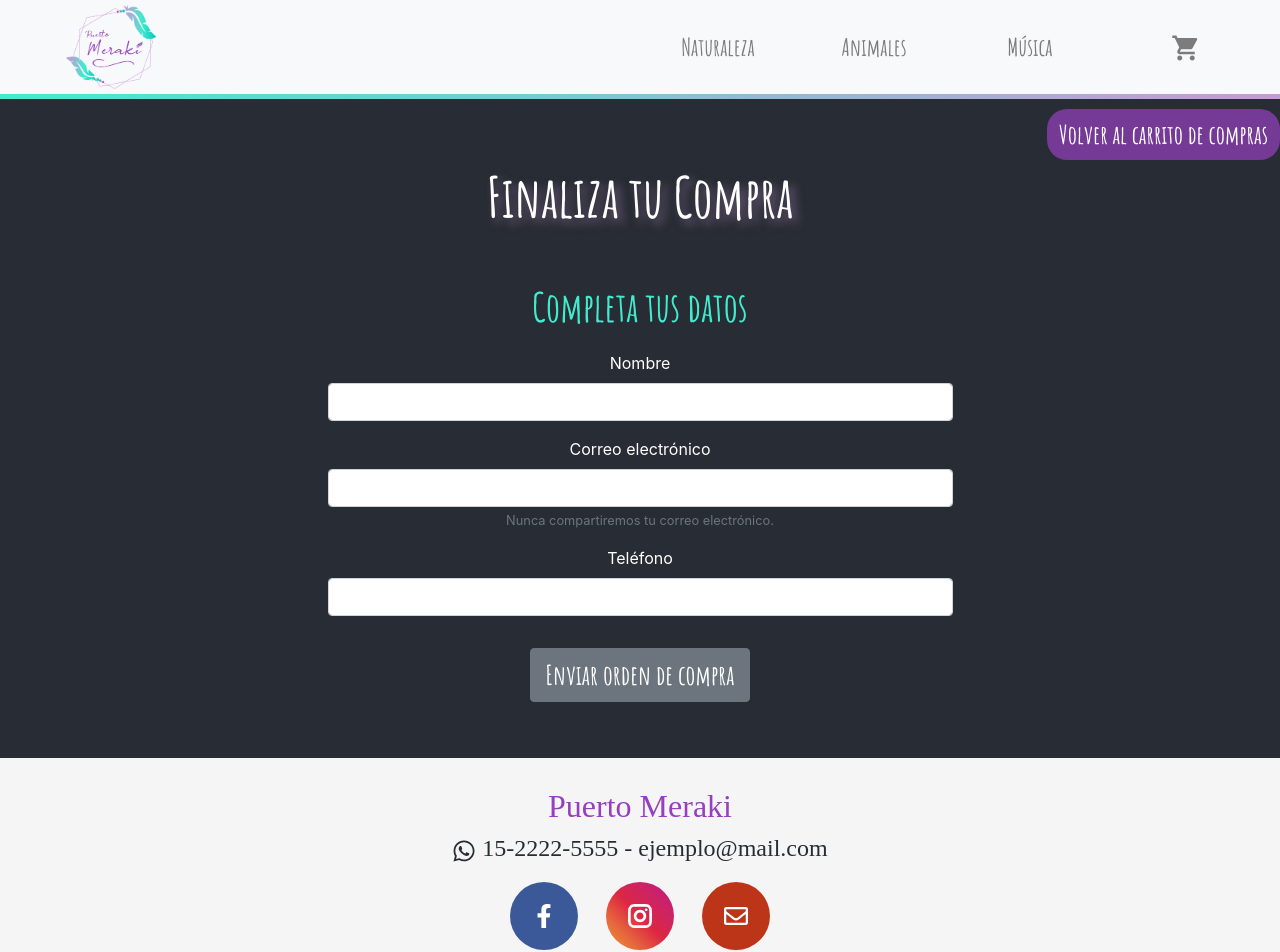
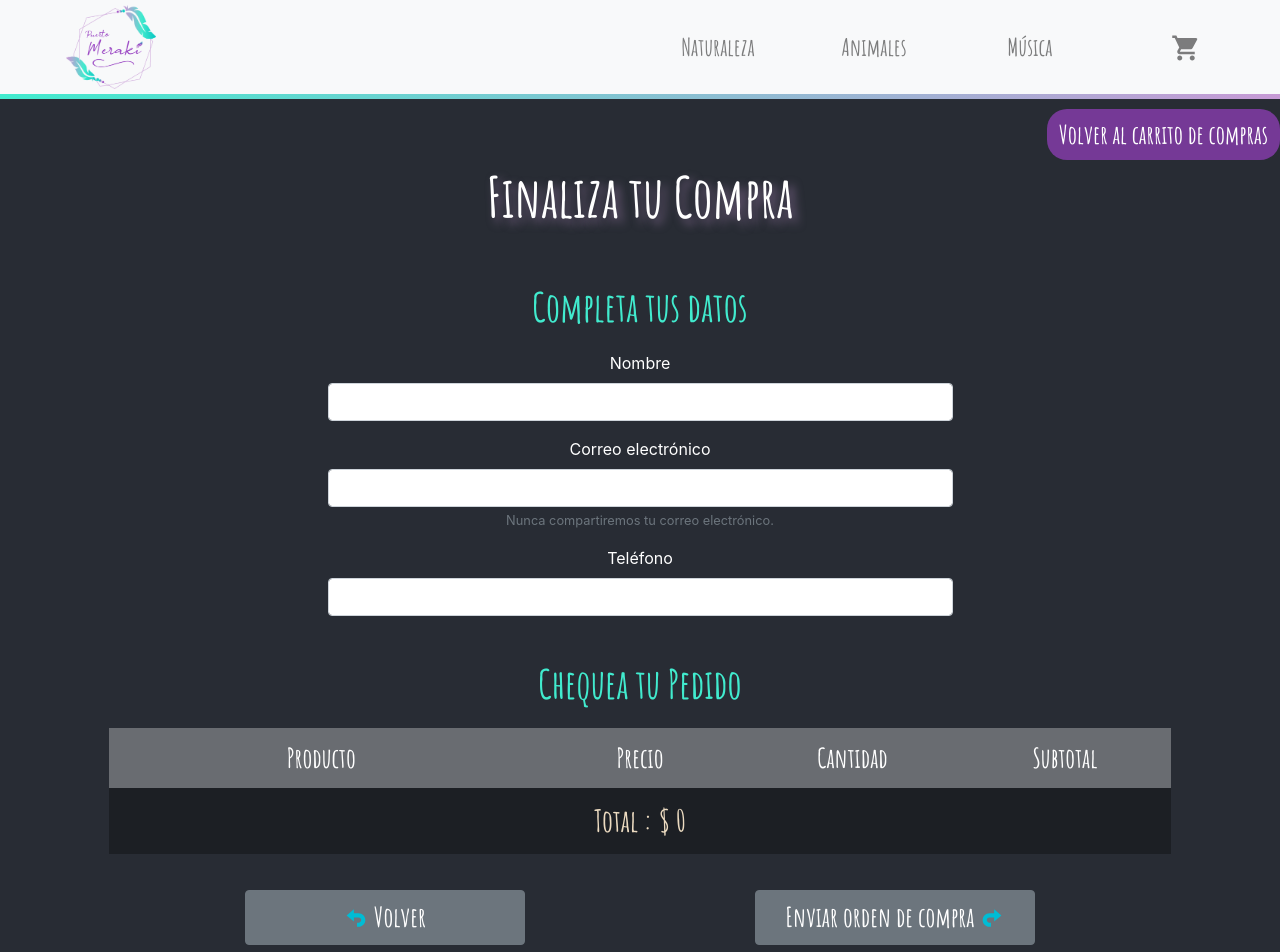
Before and after one commit to victorianastasi/puerto-meraki, a React (Create React App) app: page /checkout in a window 1280 px wide. Shown: the top 952 px of the page. Built offline with nearby package versions, Linux system fonts and the light colour scheme; a web font is replaced by a local one.

Commit message:
Changed Checkout, CartContext and Cart

```diff
--- a/src/Components/Cart/Cart.css
+++ b/src/Components/Cart/Cart.css
@@ -36,7 +36,7 @@
     font-size: 1.7rem;
     font-weight: 600;
     margin: 0 1rem;
-    width: 220px;
+    width: 250px;
     font-weight: 600;
 }
 @media screen and (max-width: 576px){
--- a/src/Components/Cart/Cart.js
+++ b/src/Components/Cart/Cart.js
@@ -1,17 +1,13 @@
 import React, {useContext} from 'react'
 import './Cart.css';
+import { ImArrowLeft2, ImArrowRight2 } from 'react-icons/im';
+import { FiShoppingCart } from 'react-icons/fi';
 import { CartContext } from "../../context/CartContext";
 import CartItem from "../CartItem/CartItem";
 import { Link } from 'react-router-dom';
 
 const Cart = () => {
-    const { cart, clear } = useContext(CartContext);
-
-    let total = 0;
-
-    for (let i = 0; i < cart.length; i++) {
-        total = total + cart[i].item.price * cart[i].quantity;
-    }
+    const { cart, clear, total } = useContext(CartContext);
 
     if(cart.length === 0){
          return(
@@ -30,12 +26,12 @@ const Cart = () => {
                 <div>
                     {cart.map((item, key) => <CartItem key={key} {...item} />)}
                     <div>
-                        <p className="cart-total">Total: $ {total} </p>
+                        <p className="cart-total">Total: $ {total}</p>
                     </div>
                     <div className="row buttons-shop">
-                        <button className="btn btn-info btn-shop" onClick={() => clear()}>Vaciar Carrito</button>
-                        <Link to="/" className=" btn btn-info btn-shop">Volver a los productos</Link>
-                        <Link to="/checkout" className=" btn btn-info btn-shop">Finalizar Compra</Link>
+                        <Link to="/" className=" btn btn-info btn-shop"><ImArrowLeft2 /> Volver a los productos</Link>
+                        <button className="btn btn-info btn-shop" onClick={() => clear()}>Vaciar Carrito <FiShoppingCart /></button>
+                        <Link to="/checkout" className=" btn btn-info btn-shop">Finalizar Compra <ImArrowRight2 /></Link>
                     </div>
                 </div>
             </div>
--- a/src/Components/CartItem/CartItem.js
+++ b/src/Components/CartItem/CartItem.js
@@ -1,5 +1,6 @@
 import React, { useContext} from 'react';
 import './CartItem.css';
+import { FaTrashAlt } from 'react-icons/fa';
 import { CartContext } from "../../context/CartContext";
 
 const CartItem = ({ item, quantity, id}) => {
@@ -20,7 +21,7 @@ const CartItem = ({ item, quantity, id}) => {
                 <p className="item-cart-text">Precio: $ {item.price * quantity}</p>
             </div>
             <div className="col-12 col-sm-2">
-                <button className="btn btn-remove" onClick={() => removeItem(id)}>Quitar</button>
+                <button className="btn btn-remove" onClick={() => removeItem(id)}>Quitar <FaTrashAlt /></button>
             </div>
         </div>
     )
--- a/src/Components/Checkout/Checkout.css
+++ b/src/Components/Checkout/Checkout.css
@@ -33,11 +33,101 @@
     color: rgb(65, 235, 206);
     font-weight: 800;
 }
+
+.check-title{
+    margin-top: 2rem;
+}
+.row-items-checkout{
+    display: flex;
+    flex-flow: row wrap;
+    justify-content: center;
+    align-items: center;
+    width: 85%;
+    margin: 0 auto;
+}
+.row-items-checkout p{
+    margin: 0;
+    padding: 10px 0;
+}
+.checkout-header{
+    background-color: rgba(255,255,255,0.3);
+    font-family: 'Amatic SC', cursive;
+    font-size: 1.7rem;
+}
+.row-items-checkout-title{
+    flex-basis: 40%;
+}
+.row-items-checkout-price, .row-items-checkout-quantity, .row-items-checkout-subtotal{
+    flex-basis: 20%;
+}
+.item-title-img{
+    text-align: start;
+    padding-left: 20px;
+}
+.row-item-data-img{
+    width: 100px;
+    height: 100px;
+    border-radius: 50%;
+    margin-right: 15px;
+}
+.checkout-data{
+    padding: 10px 0;
+    border-bottom: 1px solid rgba(255,255,255,0.3);
+}
+.checkout-total{
+    font-size: 1.9rem;
+    color: rgb(236, 219, 193);
+    background-color: rgba(0, 0, 0, 0.3);
+    padding: 10px 0;
+    margin-bottom: 20px;
+}
+.final-shop{
+    display: flex;
+    flex-flow: row wrap;
+    justify-content: space-evenly;
+    align-items: center;
+}
 .btn-form{
+    text-align: center;
     font-family: 'Amatic SC', cursive;
     font-size: 1.7rem;
     font-weight: 600;
     margin: 1rem 0;
-    width: 220px;
+    width: 280px;
     font-weight: 600;
 }
+@media screen and (max-width: 576px){
+    .checkout-title{
+        font-size: 3rem;
+        padding: 4rem 0 0rem 0;
+    }
+    .checkout-form{
+        width: 100%;
+        margin: 0 auto;
+    }
+    .form-title{
+        font-size: 2rem;
+    }
+    .check-title{
+        margin-top: 1rem;
+    }
+    .row-items-checkout{
+        width: 100%;
+    }
+    .checkout-header{
+        font-size: 1.4rem;
+    }
+    .item-title-img{
+        text-align: center;
+        padding-left: 0px;
+    }
+    .row-item-data-img{
+        display: block;
+        width: 75px;
+        height: 75px;
+        margin: 0 auto;
+    }
+    .checkout-total{
+        font-size: 1.6rem;
+    }
+}
--- a/src/Components/Checkout/Checkout.js
+++ b/src/Components/Checkout/Checkout.js
@@ -1,8 +1,45 @@
-import React from 'react';
+import React, { useContext, useState} from 'react';
 import './Checkout.css';
+import { FcUndo, FcRedo } from 'react-icons/fc';
 import { Link } from 'react-router-dom';
+import { CartContext } from "../../context/CartContext";
+import {getFirestore} from '../../firebase';
+import firebase from 'firebase/app';
+import 'firebase/firestore';
 
 const Checkout = () => {
+    const { cart } = useContext(CartContext);
+
+    const cartInfo = useContext(CartContext);
+
+    const [userInfo, setUserInfo] = useState({ name: "", phone: "", email: "" });
+
+    const inputData = (e) => {
+        setUserInfo({
+        ...userInfo,
+        [e.target.id]: e.target.value,
+      });
+    };
+
+    const db = getFirestore();
+
+    const orders = db.collection("orders");
+    const newOrder = {
+        buyer : userInfo,
+        items : cart,
+        date : firebase.firestore.Timestamp.fromDate(new Date()),
+        total : cartInfo.total,
+    };
+    console.log(newOrder)
+    console.log(orders)
+    /* orders.add(newOrder).then(({id}) => {
+        setOrderId(id);
+    }).catch(err => {
+        setError(err);
+    }).finally(() => {
+        setLoading(false);
+    }) */
+
     return (
         <div className="container-fluid body-bg checkout-container">
             <Link to="/cart" className=" btn btn-dark back-to-shop">Volver al carrito de compras</Link>
@@ -11,19 +48,45 @@ const Checkout = () => {
                 <h5 className="form-title">Completa tus datos</h5>
                 <div className="form-group">
                     <label htmlFor="name">Nombre</label>
-                    <input type="text" className="form-control" id="name" ></input>
+                    <input type="text" className="form-control" id="name" onChange={inputData}></input>
                 </div>
                 <div className="form-group">
                     <label htmlFor="email">Correo electrónico</label>
-                    <input type="email" className="form-control" id="email" aria-describedby="emailHelp"></input>
+                    <input type="email" className="form-control" id="email" aria-describedby="emailHelp" onChange={inputData}></input>
                     <small id="emailHelp" className="form-text text-muted">Nunca compartiremos tu correo electrónico.</small>
                 </div>
                 <div className="form-group">
                     <label htmlFor="phone">Teléfono</label>
-                    <input type="text" className="form-control" id="phone" ></input>
+                    <input type="text" className="form-control" id="phone" onChange={inputData}></input>
                 </div>
-                <button type="submit" className="btn btn-secondary btn-form">Enviar orden de compra</button>
             </form>
+            <h5 className="form-title check-title">Chequea tu Pedido</h5>
+            <div className="row-items-checkout checkout-header">
+                <p className="row-items-checkout-title">Producto</p>
+                <p className="row-items-checkout-price">Precio</p>
+                <p className="row-items-checkout-quantity">Cantidad</p>
+                <p className="row-items-checkout-subtotal">Subtotal</p>
+            </div>
+            {cartInfo.cart.map(({ item, quantity }) => {
+                return (
+                    <div className="row-items-checkout checkout-data" key={item.title}>
+                        <div className="row-items-checkout-title item-title-img">
+                            <span><img src={item.pictureUrl} className="row-item-data-img" alt={item.title} /></span>
+                            <span className="row-item-data-title">{item.title}</span>
+                        </div>
+                        <p className="row-items-checkout-price">$ {item.price}</p>
+                        <p className="row-items-checkout-quantity">{quantity}</p>
+                        <p className="row-items-checkout-quantity">$ {quantity * item.price}</p>
+                    </div>
+                )
+            })}
+            <div className="row-items-checkout checkout-header checkout-total">
+                <span>Total : $ {cartInfo.total}</span>
+            </div>
+            <div className="final-shop">
+                <Link className="btn btn-secondary btn-form" to="/cart"><FcUndo size={25}/> Volver</Link>
+                <button type="submit" className="btn btn-secondary btn-form">Enviar orden de compra <FcRedo size={25}/></button>
+            </div>
         </div>
     )
 }
--- a/src/context/CartContext.js
+++ b/src/context/CartContext.js
@@ -1,9 +1,11 @@
-import React, { useState} from 'react'
+import React, { useState, useEffect } from 'react'
 
 export const CartContext = React.createContext();
 
 export const CartProvider = ({ defaultValue = [], children }) => {
     const [cart, setCart] = useState(defaultValue);
+
+    const [total, setTotal] = useState(0);
 
     const addItem = (item, quantity, id) => {
         setCart([...cart, { item, quantity, id }]);
@@ -27,8 +29,19 @@ export const CartProvider = ({ defaultValue = [], children }) => {
         }
     };
 
+    useEffect(() => {
+        const TotalAmount = () => {
+            let totalPrice = 0;
+            for (let i = 0; i < cart.length; i++) {
+                totalPrice += cart[i].item.price * cart[i].quantity;
+            }
+            return totalPrice;
+        };
+        setTotal(TotalAmount());
+    }, [cart]);
+
     return (
-      <CartContext.Provider value={{ cart, addItem, removeItem, clear, isInCart}}>
+      <CartContext.Provider value={{ cart, addItem, removeItem, clear, isInCart, total}}>
         {children}
       </CartContext.Provider>
     );
```
